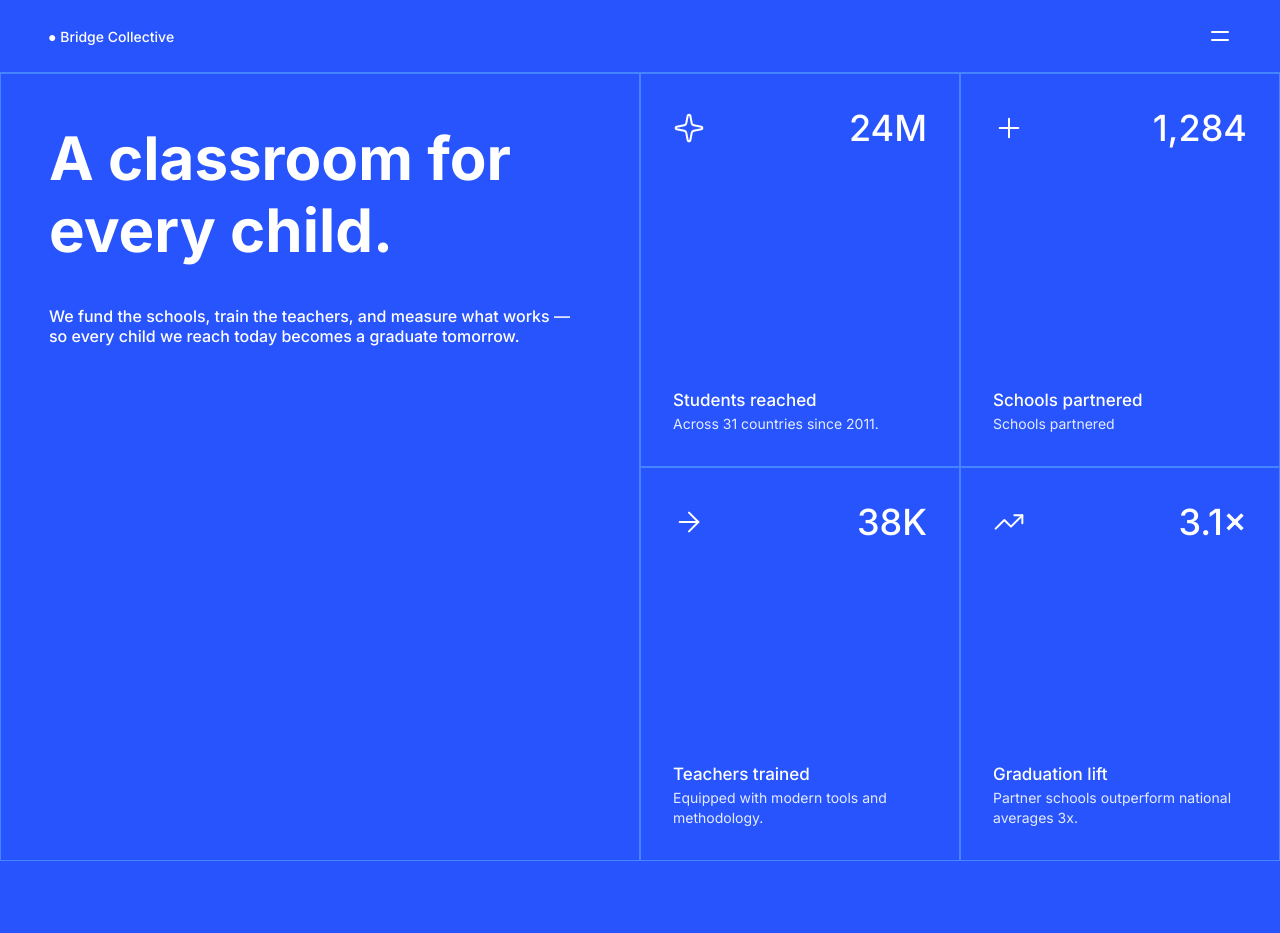
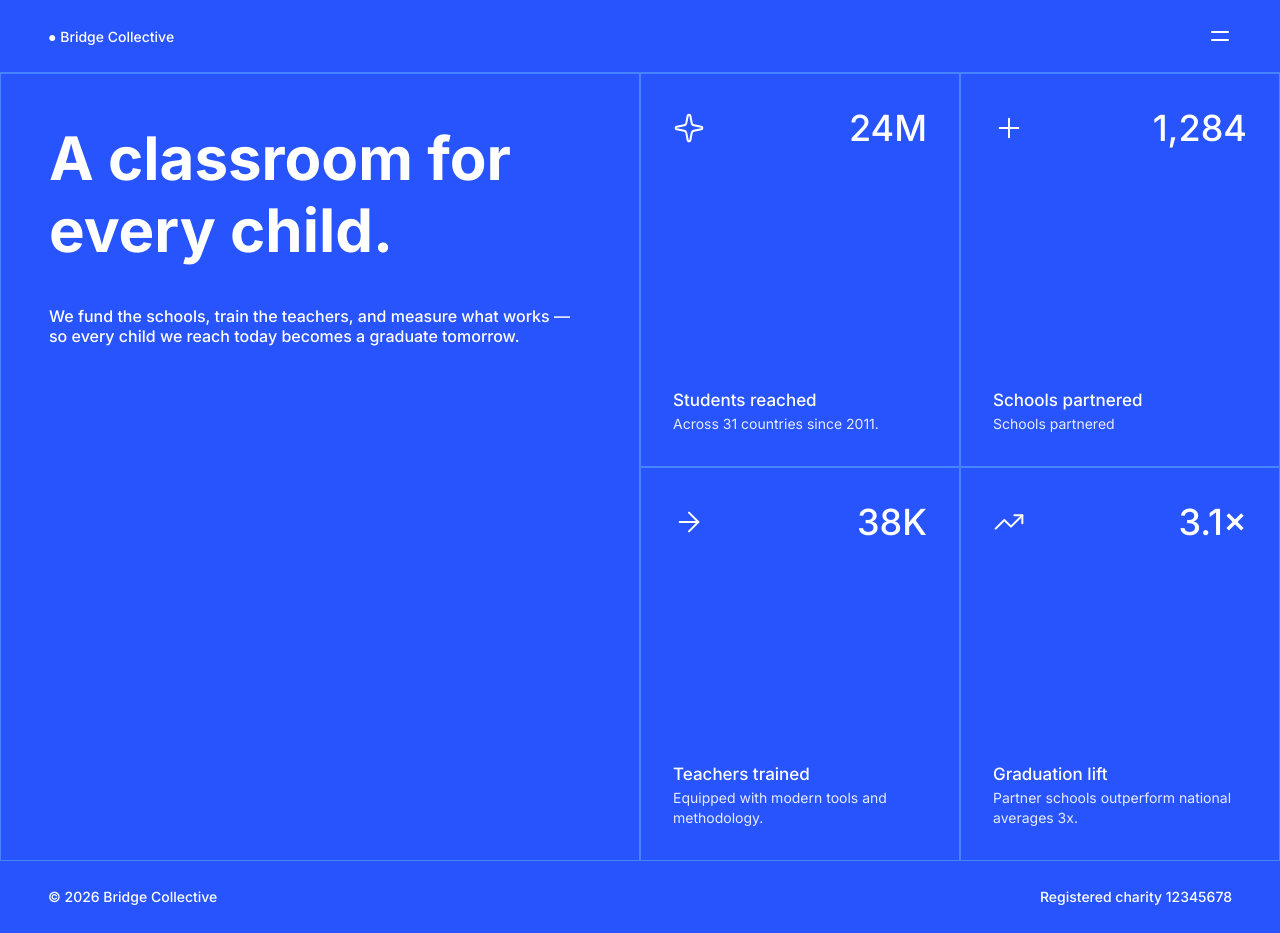
Before and after one commit to FuHoaiThu/FM-Grid-landing-page, a Vue app: page / in a window 1280 px wide. Before the commit the page ends 861 px from the top, so only its background shows below. Built offline with nearby package versions, Linux system fonts and the light colour scheme.

Commit message:
3: feat UI footer

```diff
--- a/src/App.vue
+++ b/src/App.vue
@@ -1,4 +1,5 @@
 <script setup>
+import Footer from './components/Footer.vue'
 import GridContent from './components/GridContent.vue'
 import Header from '@/components/header/Header.vue'
 </script>
@@ -6,8 +7,18 @@ import Header from '@/components/header/Header.vue'
 <template>
   <main>
     <Header />
-    <GridContent />
+    <GridContent class="flex-1" />
+    <Footer />
   </main>
 </template>
 
-<style scoped></style>
+<style scoped lang="scss">
+main {
+  display: flex;
+  flex-direction: column;
+  min-height: 100vh;
+  .flex-1 {
+    flex: 1;
+  }
+}
+</style>
--- /dev/null
+++ b/src/components/Footer.vue
@@ -0,0 +1,16 @@
+<template>
+  <footer>
+    <p>© 2026 Bridge Collective</p>
+    <p>Registered charity 12345678</p>
+  </footer>
+</template>
+<style lang="scss" scoped>
+footer {
+  display: flex;
+  justify-content: space-between;
+  align-items: center;
+  padding: 26px 48px;
+  font-size: 14px;
+  line-height: 142%;
+}
+</style>
```
